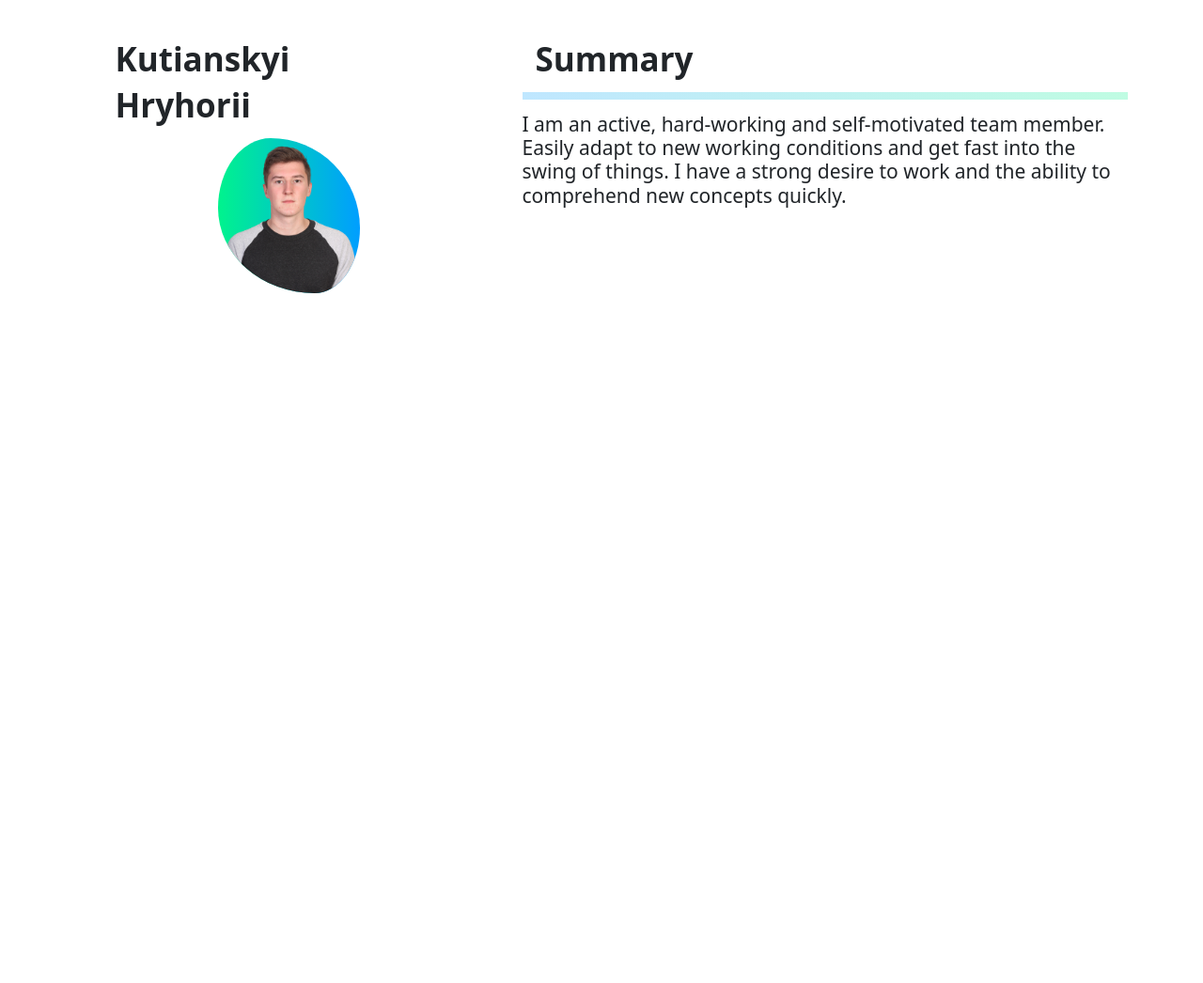
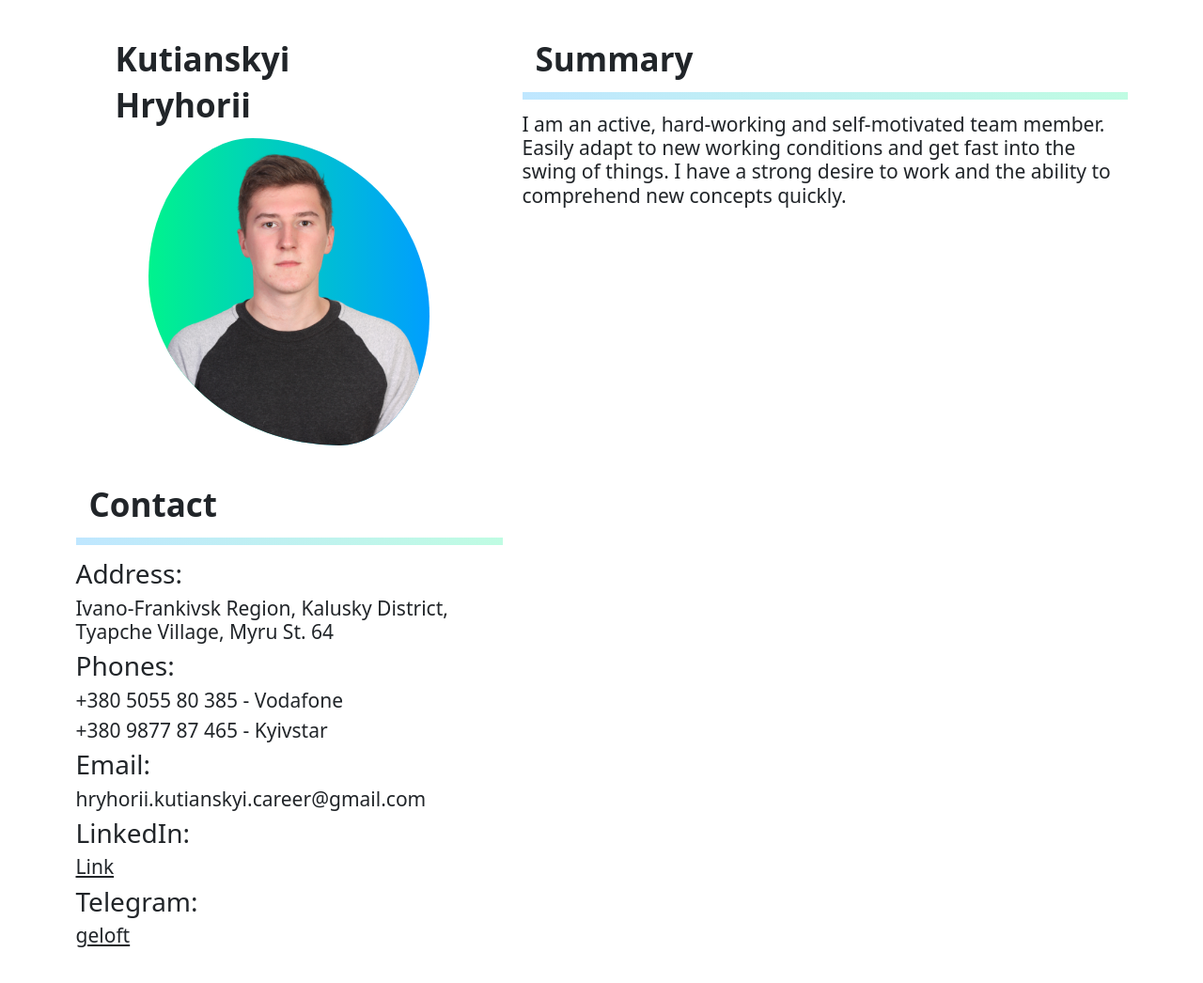
Before and after one commit to geloft/homepage, a plain HTML site: page index.html in a window 1280 px wide. Shown: the whole page at 94% size. Before the commit the page ends 800 px from the top, so only its background shows below. Drawn offline with nearby package versions, Linux system fonts and the light colour scheme.

Commit message:
Added correct contact information

```diff
--- a/index.html
+++ b/index.html
@@ -14,6 +14,19 @@
                 <h1 class="text-start ms-5"><b> Kutianskyi </b></h1>
                 <h1 class="text-start ms-5"><b> Hryhorii </b></h1>
                 <img src="assets/avatar.png" class="hero-div img-fluid mx-auto d-block mt-3" />
+                <h1 class="text-start ms-3 mt-5"><b> Contact</b></h1>
+                <hr />
+                <h2>Address:</h2>
+                <h4 class="text-body">Ivano-Frankivsk Region, Kalusky District,<br /> Tyapche Village, Myru St. 64</h4>
+                <h2>Phones:</h2>
+                <h4 class="text-body">+380 5055 80 385 - Vodafone</h4>
+                <h4 class="text-body">+380 9877 87 465 - Kyivstar</h4>
+                <h2>Email:</h2>
+                <h4 class="text-body">hryhorii.kutianskyi.career@gmail.com</h4>
+                <h2>LinkedIn:</h2>
+                <h4><a href="https://www.linkedin.com/in/grisha-kutyanskiy-93486224a/" class="link-dark">Link</a></h4>
+                <h2>Telegram:</h2>
+                <h4><a href="https://t.me/geloft" class="link-dark">geloft</a></h4>
             </div>
             <div class="col-sm-7">
                 <h1 class="text-start ms-3"><b> Summary </b></h1>
```
